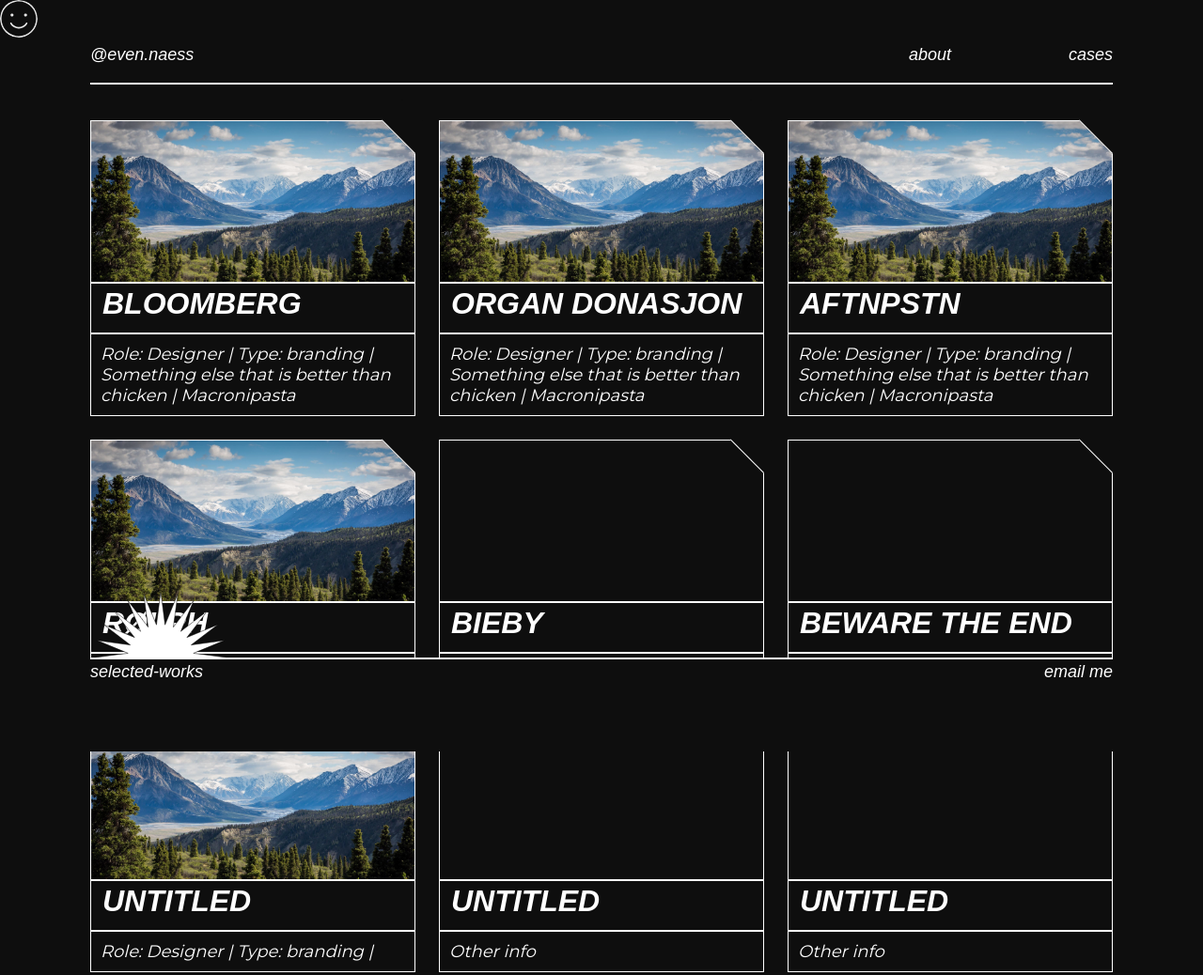
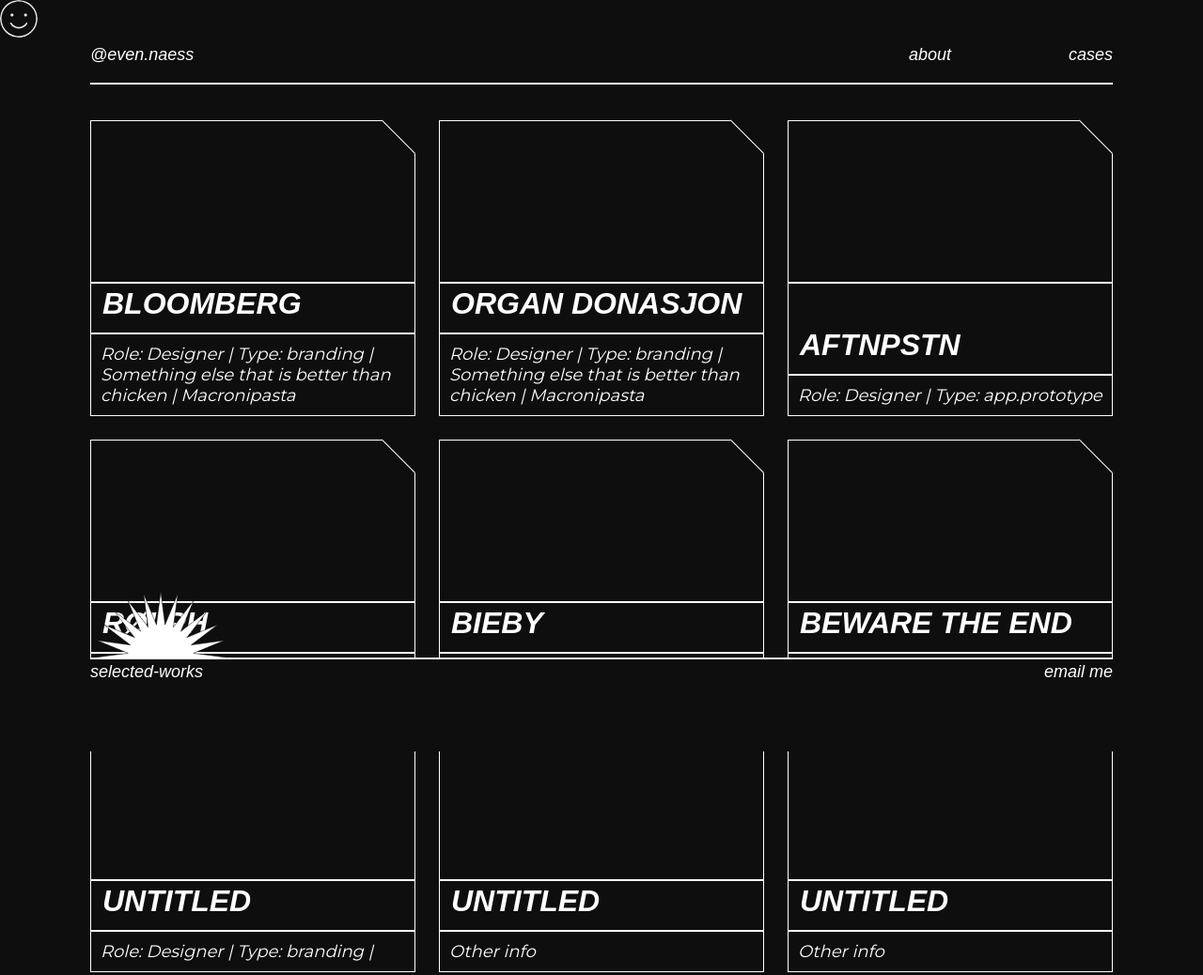
Before and after one commit to evennaess/Portfolio__--__--, a plain HTML site: page www/cases.html in a window 1280 px wide. Shown: the top 1038 px of the page at 94% size. Drawn offline with nearby package versions, Linux system fonts and the light colour scheme; a web font is replaced by a local one.

Commit message:
fjernet placeholder bilder paa cases

```diff
--- a/www/cases.html
+++ b/www/cases.html
@@ -54,7 +54,7 @@
         <div class="projectGrid">
 
             <a href="project.html" class="projectBoxElem">
-                <div class="projectImage" style="background-image: url(/assets/Mountain.jpg);"></div>
+                <div class="projectImage"></div>
                 <div class="projectTitle">BLOOMBERG</div>
                 <div class="projectInfo">Role: Designer | Type: branding | Something else that is better than chicken | Macronipasta</div>
 
@@ -62,21 +62,18 @@
 
 
             <a href="project.html" class="projectBoxElem">
-
-
-                    <div class="projectImage" style="background-image: url(/assets/Mountain.jpg);"></div>
-                    <div class="projectTitle">ORGAN DONASJON</div>
-                    <div class="projectInfo">Role: Designer | Type: branding | Something else that is better than chicken | Macronipasta</div>
-
+                <div class="projectImage"></div>
+                <div class="projectTitle">ORGAN DONASJON</div>
+                <div class="projectInfo">Role: Designer | Type: branding | Something else that is better than chicken | Macronipasta</div>
             </a>
 
             <a href="project.html" class="projectBoxElem">
-                <div class="projectImage" style="background-image: url(/assets/Mountain.jpg);"></div>
+                <div class="projectImage"></div>
                 <div class="projectTitle">AFTNPSTN</div>
-                <div class="projectInfo">Role: Designer | Type: branding | Something else that is better than chicken | Macronipasta</div>
+                <div class="projectInfo">Role: Designer | Type: app.prototype</div>
             </a>
             <a href="project.html" class="projectBoxElem">
-                <div class="projectImage" style="background-image: url(/assets/Mountain.jpg);"></div>
+                <div class="projectImage"></div>
                 <div class="projectTitle">RØLPH</div>
                 <div class="projectInfo">Role: Designer | Type: branding | </div>
             </a>
@@ -91,7 +88,7 @@
                 <div class="projectInfo">Other info</div>
             </a>
             <a href="project.html" class="projectBoxElem">
-                <div class="projectImage" style="background-image: url(/assets/Mountain.jpg);"></div>
+                <div class="projectImage"></div>
                 <div class="projectTitle">UNTITLED</div>
                 <div class="projectInfo">Role: Designer | Type: branding | </div>
             </a>
@@ -106,7 +103,7 @@
                 <div class="projectInfo">Other info</div>
             </div>
             <div class="projectBoxElem">
-                <div class="projectImage" style="background-image: url(/assets/Mountain.jpg);"></div>
+                <div class="projectImage"></div>
                 <div class="projectTitle">UNTITLED</div>
                 <div class="projectInfo">Role: Designer | Type: branding | </div>
             </div>
```
